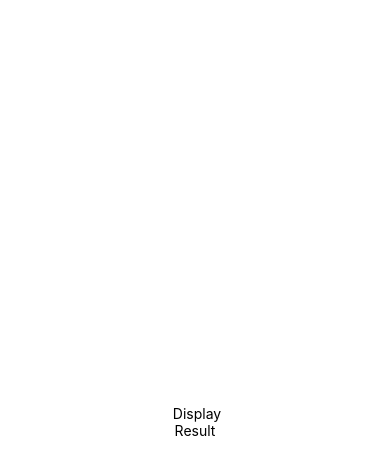
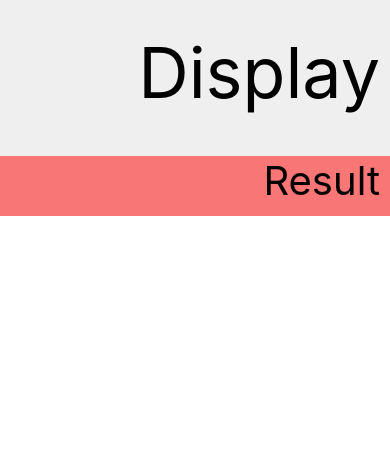
Before and after one commit to felipe-programador-18/CALCULADORA-REACT-NATIVE, a React Native app in the folder calculadora/: screen / in a window 390 px wide. Shown: the top 474 px of the page. Built offline with nearby package versions, Linux system fonts and the light colour scheme.

Commit message:
c1- making buttons and div View

```diff
--- a/calculadora/App.js
+++ b/calculadora/App.js
@@ -4,12 +4,16 @@
 export default function App() {
   return (
     <View style={styles.container}>
-      <Text> Display</Text>
-      <Text>Result</Text>
+      <Text style={styles.display} > Display</Text>
+      <Text style={styles.result}>Result</Text>
 
-      <View style={styles.button}>
+      <View style={styles.buttons}>
+         <View style={styles.col1}>
 
+         </View>
+         <View style={styles.col2}>
 
+         </View>
       </View>
 
     </View>
@@ -20,7 +24,30 @@
   container: {
     flex: 1,
     backgroundColor: '#fff',
-    alignItems: 'center',
+    alignItems: 'stretch',
     justifyContent: 'center',
   },
+  display:{
+   flex:1,
+   backgroundColor:'#EFEFEF',
+   fontSize:70,
+   textAlign:'right',
+   paddingTop:30,
+   paddingRight:10
+  },
+
+  result:{
+   flex:0.4,
+   backgroundColor:'#F87676',
+   fontSize:40,
+   textAlign: 'right',
+   paddingBottom:10,
+   paddingRight:10
+  },
+
+  buttons:{
+  flex:5,
+  flexDirection:'row'
+  }
+
 });
```
